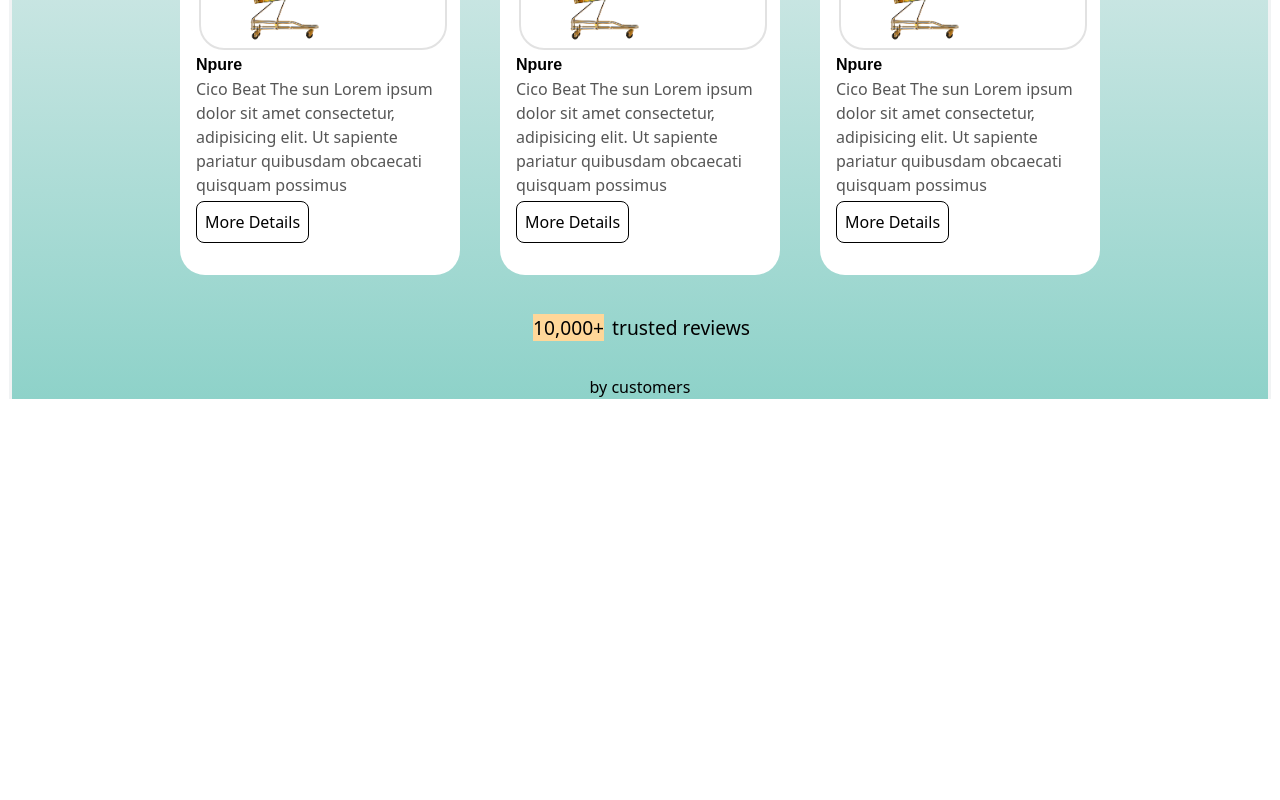
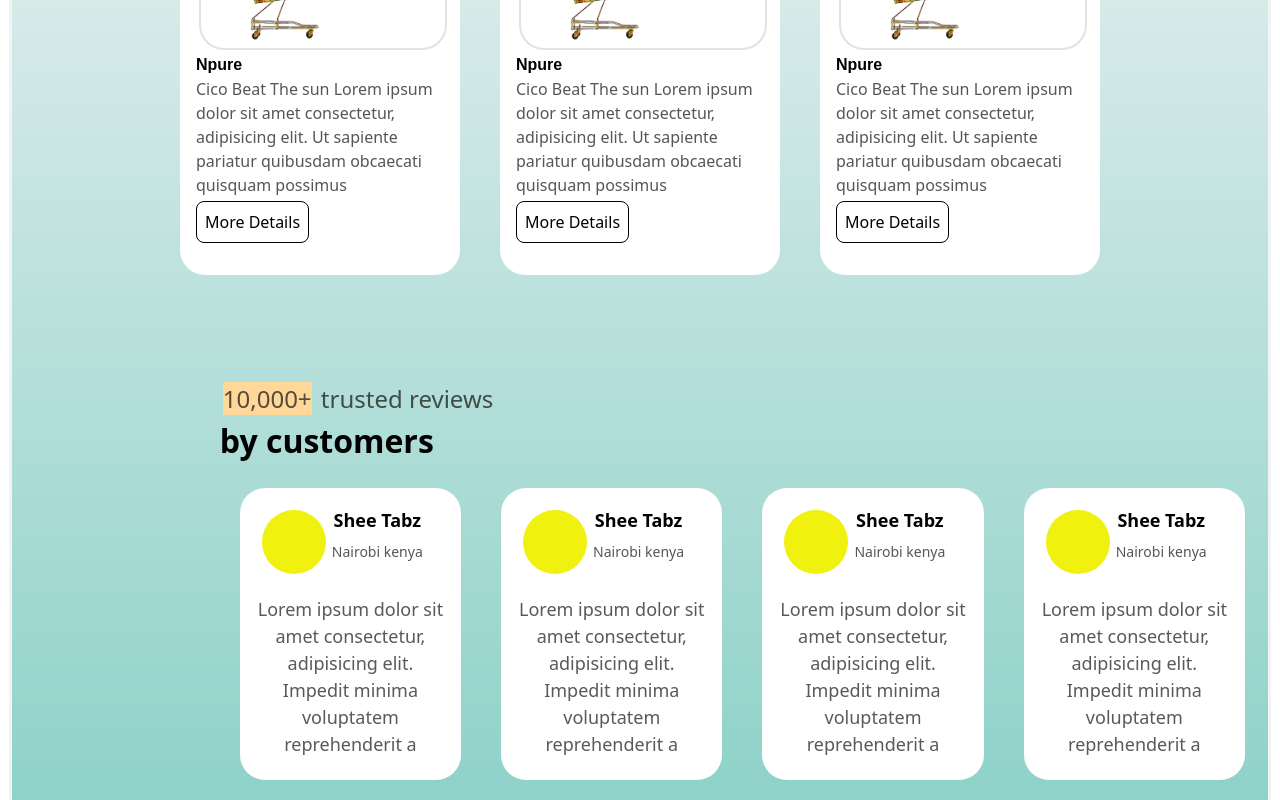
Before and after one commit to Jobsidney/Light-Order, a Next.js app: page / in a window 1280 px wide. Shown: the part 2128-2928 px from the top of the page. Before the commit the page ends 2533 px from the top, so only its background shows below. Built offline with nearby package versions, Linux system fonts and the light colour scheme.

Commit message:
blogs done

```diff
--- /dev/null
+++ b/components/Cards/ReviewsCard.js
@@ -0,0 +1,19 @@
+import IconBtn from "../SearchBar/iconBtn"
+
+function ReviewsCard() {
+  return (
+    <div className='fcard review  m-5 flex flex-col'>
+        <div className='flex'>
+            <IconBtn/>
+            <div className="grid text-sm">
+                <h2>Shee Tabz</h2>
+                <p>Nairobi kenya</p>
+            </div>
+        </div>
+        <p>Lorem ipsum dolor sit amet consectetur, adipisicing elit. Impedit minima voluptatem reprehenderit a</p>
+        <div></div>
+    </div>
+  )
+}
+
+export default ReviewsCard
--- a/pages/index.js
+++ b/pages/index.js
@@ -3,6 +3,7 @@ import Image from 'next/image'
 import AdvertCard from '../components/Cards/AdvertCard'
 import BlogCards from '../components/Cards/BlogCards'
 import FloatCard from '../components/Cards/FloatCard'
+import ReviewsCard from '../components/Cards/ReviewsCard'
 import Items from '../components/ItemsBar/Items'
 import IntroInfo from '../components/navBar/IntroInfo'
 import NavBar from '../components/navBar/NavBar'
@@ -52,9 +53,19 @@ export default function Home() {
             <BlogCards/>
           </div>
           <div className="reviews">
-            <p><span>10,000+</span> trusted reviews</p>
-            <h2>by customers</h2>
+            <div>
+              <p><span>10,000+</span> trusted reviews</p>
+              <h2>by customers</h2>
+            </div>
+            <div className="reviewCardsAll flex flex-row">
+              <ReviewsCard/>
+              <ReviewsCard/>
+              <ReviewsCard/>
+              <ReviewsCard/>
+            </div>
           </div>
+        </div>
+        <div className="subscription">
 
         </div>
     </div>
--- a/styles/globals.css
+++ b/styles/globals.css
@@ -309,3 +309,45 @@
 span{
   background-color: #FFD799;
 }
+.blogs::before{
+  height: 1.5rem;
+  width: 1.5rem;
+  content: '';
+  display: block;
+  position: relative;
+  float: right;
+  right: 22vw;
+  background-color:#ed5625;
+  transform: rotateY(0deg) rotate(20deg);
+}
+.reviews{
+  padding-top: 5rem;
+  text-align: start;
+  font-size: x-large;
+  padding-left: 16vw;
+  margin: auto;
+  color: rgba(14, 14, 14,0.7);
+}
+.reviews h2{
+  font-weight: bolder;
+  color: black;
+  font-size: xx-large;
+}
+.reviews>div>.review{
+  width: 300px;
+  min-height: 200px;
+  height: fit-content;
+  background-color: white;
+  padding: 1rem;
+  align-items: flex-start;
+}
+.reviews>div>.review>div>div>h2{
+  font-size: large;
+}
+.reviews>div>.review>p{
+  color: rgba(19, 18, 18,0.7);
+  font-size:large;
+}
+.reviewCardsAll{
+  margin-bottom: -3rem;
+}
```
